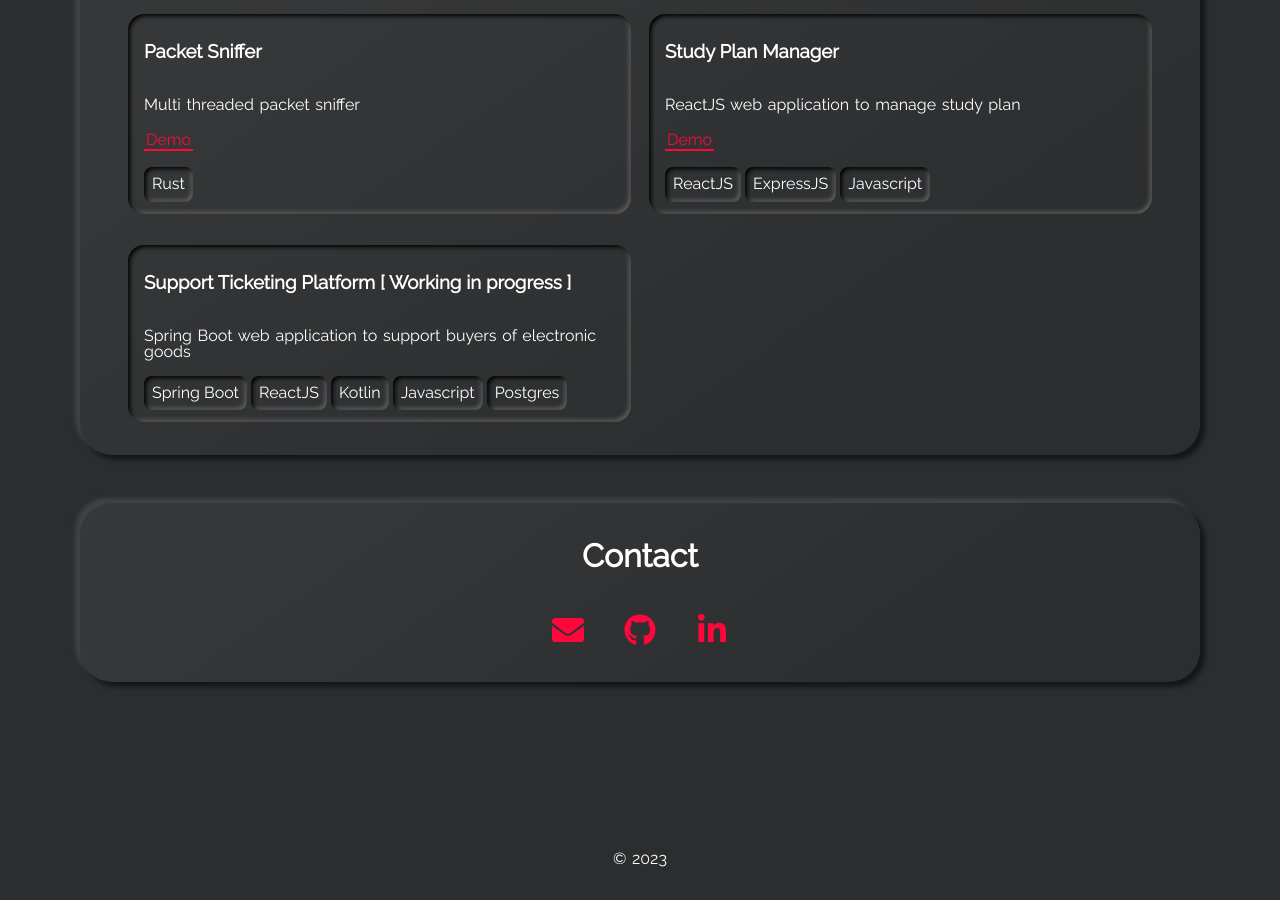
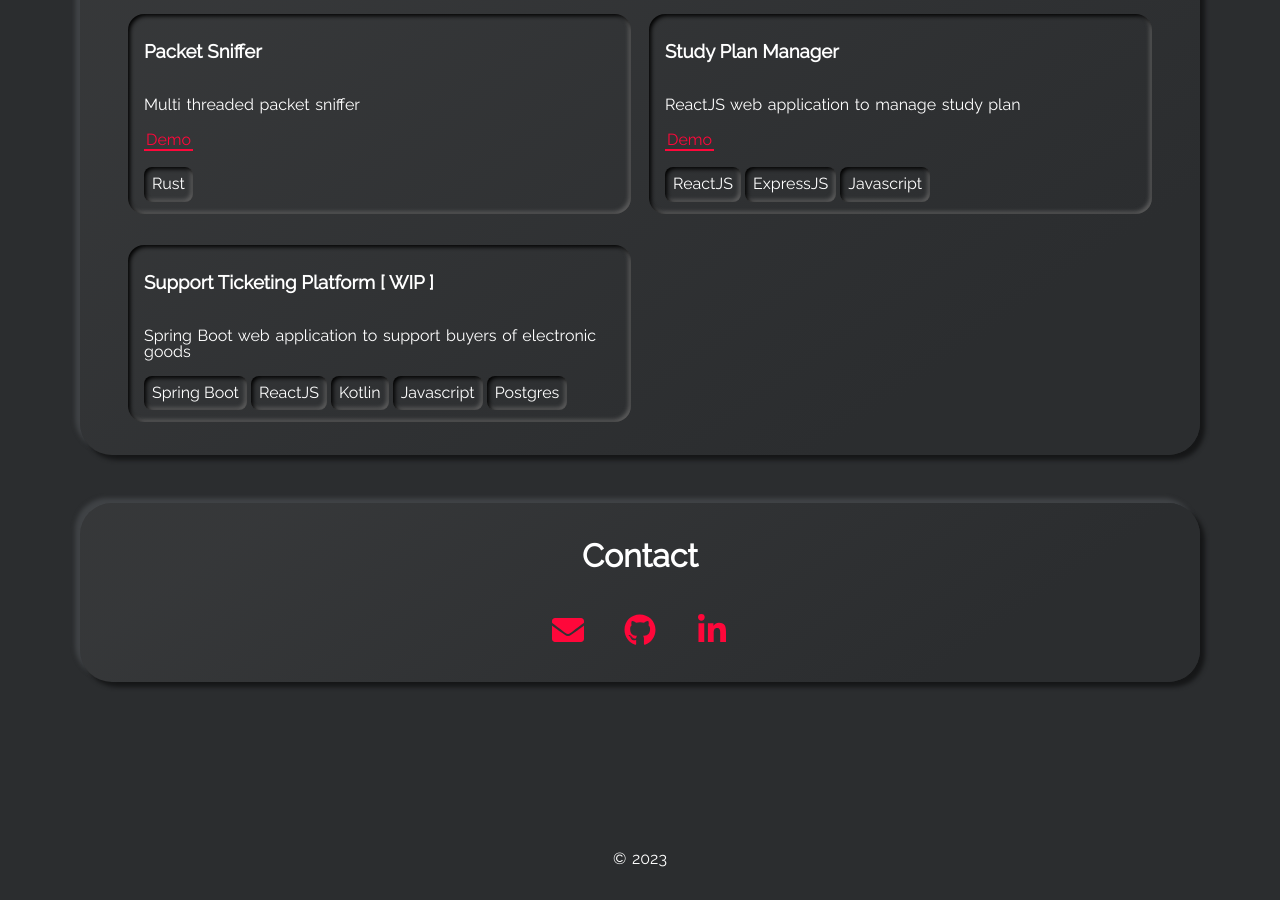
Before and after one commit to danieledibattista/danieledibattista, a Jekyll site: the page built from index.html, in a window 1280 px wide and 900 px high, scrolled down 2563 px. Built offline with Jekyll 4.4.1, drawn with Linux system fonts in a browser that asks for light colours.

Commit message:
Updated projects

```diff
--- a/_data/projects.yml
+++ b/_data/projects.yml
@@ -27,7 +27,7 @@
     - tag: ExpressJS
     - tag: Javascript
 
-- name: Support Ticketing Platform [ Working in progress ]
+- name: Support Ticketing Platform [ WIP ]
   descr: "Spring Boot web application to support buyers of electronic goods"
   demo: #
   tags:
```
